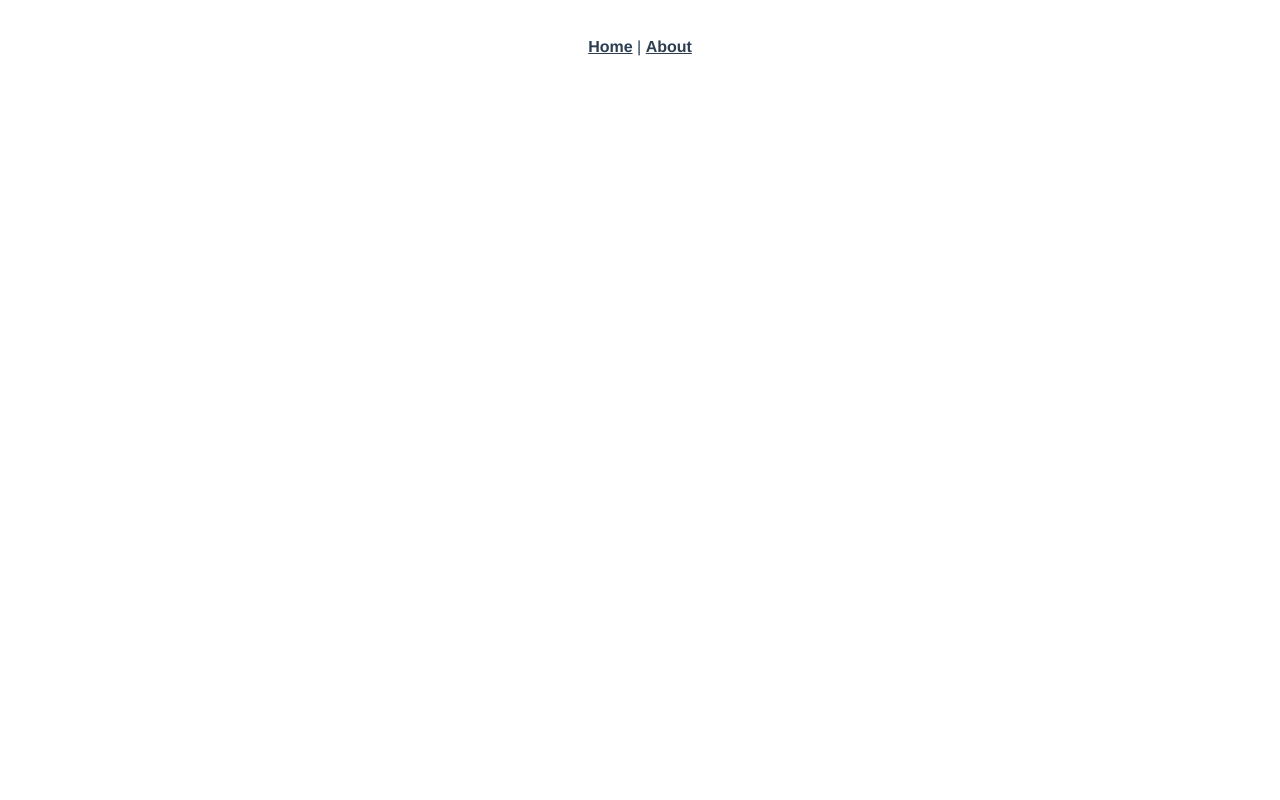
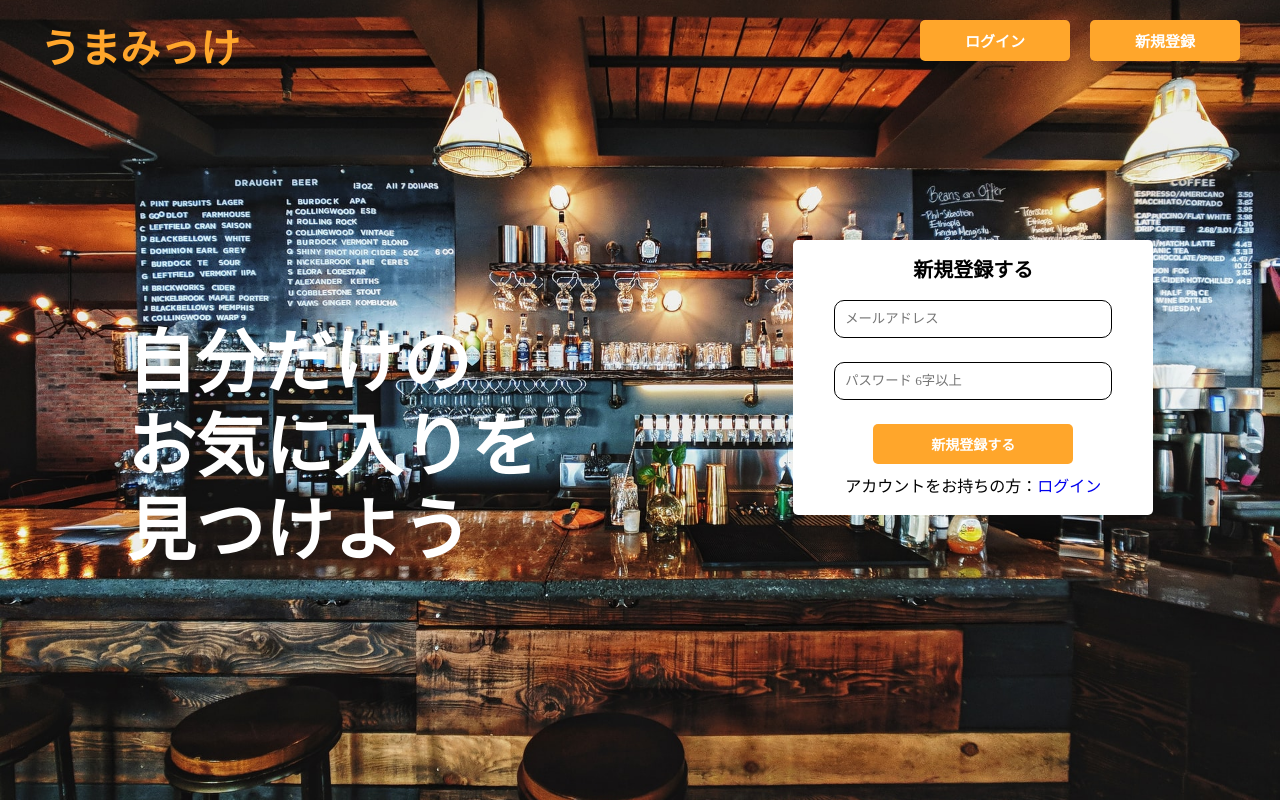
Before and after one commit to Atsuhiro416/restaurant-reservartion, a Vue app: page /signup in a window 1280 px wide. Built offline with nearby package versions, Linux system fonts and the light colour scheme.

Commit message:
add views/Signup.vue

```diff
--- a/package.json
+++ b/package.json
@@ -8,6 +8,7 @@
     "lint": "vue-cli-service lint"
   },
   "dependencies": {
+    "axios": "^0.21.1",
     "core-js": "^3.6.5",
     "vue": "^2.6.11",
     "vue-router": "^3.2.0",
--- a/src/App.vue
+++ b/src/App.vue
@@ -1,32 +1,167 @@
 <template>
   <div id="app">
-    <div id="nav">
-      <router-link to="/">Home</router-link> |
-      <router-link to="/about">About</router-link>
-    </div>
     <router-view/>
   </div>
 </template>
 
 <style>
-#app {
-  font-family: Avenir, Helvetica, Arial, sans-serif;
-  -webkit-font-smoothing: antialiased;
-  -moz-osx-font-smoothing: grayscale;
-  text-align: center;
-  color: #2c3e50;
+/*
+html5doctor.com Reset Stylesheet
+v1.6.1
+Last Updated: 2010-09-17
+Author: Richard Clark - http://richclarkdesign.com
+Twitter: @rich_clark
+*/
+html, body, div, span, object, iframe,
+h1, h2, h3, h4, h5, h6, p, blockquote, pre,
+abbr, address, cite, code,
+del, dfn, em, img, ins, kbd, q, samp,
+small, strong, sub, sup, var,
+b, i,
+dl, dt, dd, ol, ul, li,
+fieldset, form, label, legend,
+table, caption, tbody, tfoot, thead, tr, th, td,
+article, aside, canvas, details, figcaption, figure,
+footer, header, hgroup, menu, nav, section, summary,
+time, mark, audio, video {
+  margin: 0;
+  padding: 0;
+  border: 0;
+  outline: 0;
+  font-size: 100%;
+  vertical-align: baseline;
+  background: transparent;
 }
 
-#nav {
-  padding: 30px;
+body {
+  line-height: 1;
 }
 
-#nav a {
-  font-weight: bold;
-  color: #2c3e50;
+article, aside, details, figcaption, figure,
+footer, header, hgroup, menu, nav, section {
+  display: block;
 }
 
-#nav a.router-link-exact-active {
-  color: #42b983;
+nav ul {
+  list-style: none;
+}
+
+blockquote, q {
+  quotes: none;
+}
+
+blockquote:before, blockquote:after,
+q:before, q:after {
+  content: '';
+  content: none;
+}
+
+a {
+  margin: 0;
+  padding: 0;
+  font-size: 100%;
+  vertical-align: baseline;
+  background: transparent;
+}
+
+/* change colours to suit your needs */
+ins {
+  background-color: #ff9;
+  color: #000;
+  text-decoration: none;
+}
+
+/* change colours to suit your needs */
+mark {
+  background-color: #ff9;
+  color: #000;
+  font-style: italic;
+  font-weight: bold;
+}
+
+del {
+  text-decoration: line-through;
+}
+
+abbr[title], dfn[title] {
+  border-bottom: 1px dotted;
+  cursor: help;
+}
+
+table {
+  border-collapse: collapse;
+  border-spacing: 0;
+}
+
+/* change border colour to suit your needs */
+hr {
+  display: block;
+  height: 1px;
+  border: 0;
+  border-top: 1px solid #cccccc;
+  margin: 1em 0;
+  padding: 0;
+}
+
+input, select {
+  vertical-align: middle;
+}
+
+ *{
+  font-family: 'Noto Serif JP', serif;
+}
+.flex {
+  display: flex;
+}
+.between {
+  justify-content: space-between;
+}
+.around {
+  justify-content: space-around;
+}
+.flex-wrap {
+  flex-wrap: wrap;
+}
+button {
+  cursor: pointer;
+  background-color: #ffa62b;
+  color: #fff;
+  border: none;
+  outline: none;
+  border-radius: 5px;
+  padding: 10px;
+  font-weight: bold;
+}
+header {
+  position: fixed;
+  box-sizing: border-box;
+  top: 0;
+  left: 0;
+  width: 100%;
+  height: 100px;
+  background-color: #fff;
+  /* border-bottom: 1px solid #000; */
+  z-index: 500;
+  padding: 10px 40px;
+}
+.header-left {
+  z-index: 600;
+}
+.header-right {
+  padding-top: 10px;
+}
+h1 {
+  font-size: 40px;
+  color: #ffa62b;
+  line-height: 80px;
+}
+a {
+  text-decoration: none;
+}
+
+@media screen and (max-width: 1024px) {
+  h2 {
+    margin-top: 5vh;
+  }
 }
 </style>
--- /dev/null
+++ b/src/components/HeaderAuth.vue
@@ -0,0 +1,46 @@
+<template>
+  <header class="flex between">
+    <div class="header-left">
+      <h1>うまみっけ</h1>
+    </div>
+    <div class="header-right flex between">
+      <div>
+        <button class="header-btn" @click="$router.push('/')">ログイン</button>
+      </div>
+      <div>
+        <button class="header-btn" @click="$router.push('/signup')">新規登録</button>
+      </div>
+    </div>
+  </header>
+</template>
+
+<style scoped>
+header {
+  background-color: transparent;
+}
+  .header-right {
+  width: 25vw;
+}
+.header-btn {
+  width: 150px;
+  font-size: 15px;
+}
+
+@media screen and (max-width: 1024px) {
+  .header-right {
+    width: 40%;
+  }
+}
+
+@media screen and (max-width: 768px) {
+  .header-left {
+    margin: 30px auto;
+  }
+  .header-left h1 {
+    line-height: 40px;
+  }
+  .header-right {
+    display: none;
+  }
+}
+</style>
--- a/src/router/index.js
+++ b/src/router/index.js
@@ -1,22 +1,30 @@
 import Vue from 'vue'
 import VueRouter from 'vue-router'
 import Home from '../views/Home.vue'
+import Signup from '../views/Signup.vue'
+import Login from '../views/Login.vue'
 
 Vue.use(VueRouter)
 
 const routes = [
   {
     path: '/',
+    name: 'Login',
+    component: Login
+  },
+  {
+    path: '/signup',
+    name: 'Signup',
+    component: Signup
+  },
+  {
+    path: '/home',
     name: 'Home',
     component: Home
   },
   {
     path: '/about',
     name: 'About',
-    // route level code-splitting
-    // this generates a separate chunk (about.[hash].js) for this route
-    // which is lazy-loaded when the route is visited.
-    component: () => import(/* webpackChunkName: "about" */ '../views/About.vue')
   }
 ]
 
--- /dev/null
+++ b/src/views/Login.vue
@@ -0,0 +1,15 @@
+<template>
+  <div id="login">
+    <HeaderAuth></HeaderAuth>
+
+  </div>
+</template>
+
+<script>
+import HeaderAuth from "../components/HeaderAuth";
+export default {
+  components: {
+    HeaderAuth
+  }
+}
+</script>
--- /dev/null
+++ b/src/views/Signup.vue
@@ -0,0 +1,204 @@
+<template>
+  <div id="signup">
+    <HeaderAuth></HeaderAuth>
+    <div class="middle-wrapper flex around">
+      <div class="eyecatch">
+        <p>自分だけの<br>お気に入りを<br>見つけよう</p>
+      </div>
+      <div class="signup">
+        <div class="card">
+          <p>新規登録する</p>
+          <div class="form">
+            <input placeholder="メールアドレス" type="email" v-model="email">
+            <div class="error-message">
+              <span>{{ errorMessage.email }}</span>
+            </div>
+            <input placeholder="パスワード 6字以上" type="password" v-model="password">
+            <div class="error-message">
+              <span>{{ errorMessage.password }}</span>
+            </div>
+            <button @click="auth" class="card-register-btn">新規登録する</button>
+          </div>
+          <div class="card-bottom">
+            <span>アカウントをお持ちの方：</span>
+            <router-link :to="{ name: 'Login' }">ログイン</router-link>
+          </div>
+        </div>
+      </div>
+    </div>
+  </div>
+</template>
+
+<script>
+import HeaderAuth from "../components/HeaderAuth";
+import axios from "axios";
+
+export default {
+  data() {
+    return {
+      email: "",
+      password: "",
+      errorMessage: {
+        email: "",
+        password: ""
+      },
+    };
+  },
+  methods: {
+    auth() {
+      const url = "http://localhost:8000";
+      axios
+        .post(url + "/api/register", {
+          email: this.email,
+          password: this.password
+        })
+        .then(response => {
+          console.log(response);
+          this.$router.push('/');
+        })
+        .catch(error => {
+          console.log(error.response.data.errors);
+          this.errorMessage.email = "";
+          this.errorMessage.email = error.response.data.errors.email[0];
+          this.errorMessage.password = "";
+          this.errorMessage.password = error.response.data.errors.password[0];
+        });
+    },
+  },
+  components: {
+    HeaderAuth
+  }
+}
+</script>
+
+<style scoped>
+  #signup {
+    height: 100vh;
+    width: 100vw;
+    background: url(../assets/login-medium.jpg) no-repeat;
+    background-size: cover;
+    background-position: center;
+    position: relative;
+  }
+  .middle-wrapper {
+    position: absolute;
+    height: 50vh;
+    width: 100vw;
+    top: 55%;
+    left: 50%;
+    -webkit-transform: translate(-50%, -50%);
+            transform: translate(-50%, -50%);
+}
+
+.eyecatch {
+  color: #fff;
+}
+
+.eyecatch p {
+  font-size: 430%;
+  font-weight: bolder;
+  margin-top: 90px;
+}
+
+
+.card {
+  width: 25vw;
+  background: #fff;
+  border-radius: 5px;
+  padding: 20px;
+  border: 0px solid #000;
+  text-align: center;
+}
+
+.card p {
+  text-align: center;
+  font-weight: bold;
+  font-size: 20px;
+}
+
+br {
+  display: block;
+  content: "";
+  margin: 15px 0;
+}
+
+.error-message {
+  color: red;
+  font-size: 14px;
+  margin-top: 4px;
+}
+
+.card-register-btn {
+  margin-top: 20px;
+  width: 200px;
+  font-weight: bold;
+  font-size: 14px;
+}
+
+.card-bottom {
+  margin-top: 15px;
+}
+
+input {
+  margin-top: 20px;
+  width: 80%;
+  border-radius: 10px;
+  padding: 10px;
+  border: 1px solid black;
+  color: black;
+}
+
+@media screen and (max-width: 1024px) {
+  .header-right {
+    width: 40%;
+  }
+  .card {
+    width: 30vw;
+  }
+}
+
+@media screen and (max-width: 768px) {
+  .container {
+    background: none;
+  }
+  .header-left {
+    margin: 30px auto;
+  }
+  .header-left h1 {
+    line-height: 40px;
+  }
+  .header-right {
+    display: none;
+  }
+  .middle-wrapper {
+    top: 40%;
+  }
+  .eyecatch {
+    display: none;
+  }
+  .card {
+    width: 90vw;
+  }
+  .card p {
+    font-size: 30px;
+  }
+  input {
+    margin-top: 40px;
+    padding: 15px 20px;
+    font-size: 20px;
+  }
+  .error-message {
+    font-size: 20px;
+  }
+  .card-register-btn {
+    width: 60vw;
+    padding: 15px 0px;
+    font-size: 20px;
+    margin-top: 30px;
+  }
+  .card-bottom {
+    margin-top: 30px;
+    font-size: 17px;
+  }
+}
+</style>
```
Also changed, not shown: src/assets/login-medium.jpg (added), 1 other file (tests, documents, lock files or other folders).
